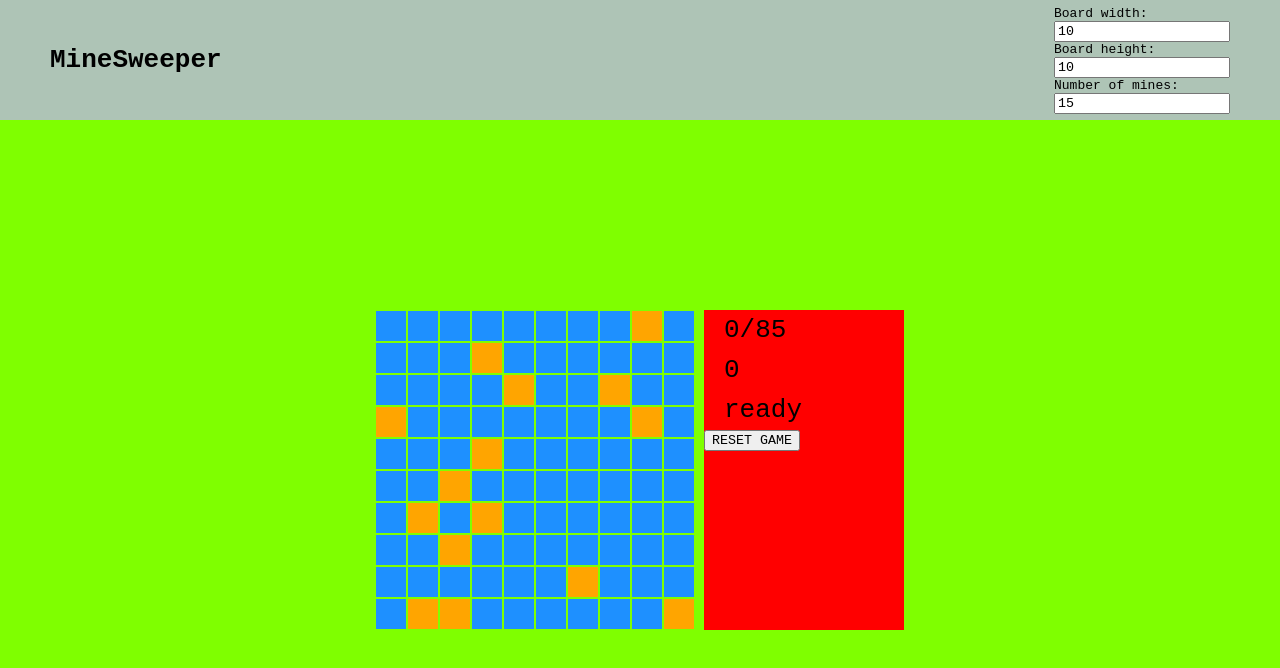
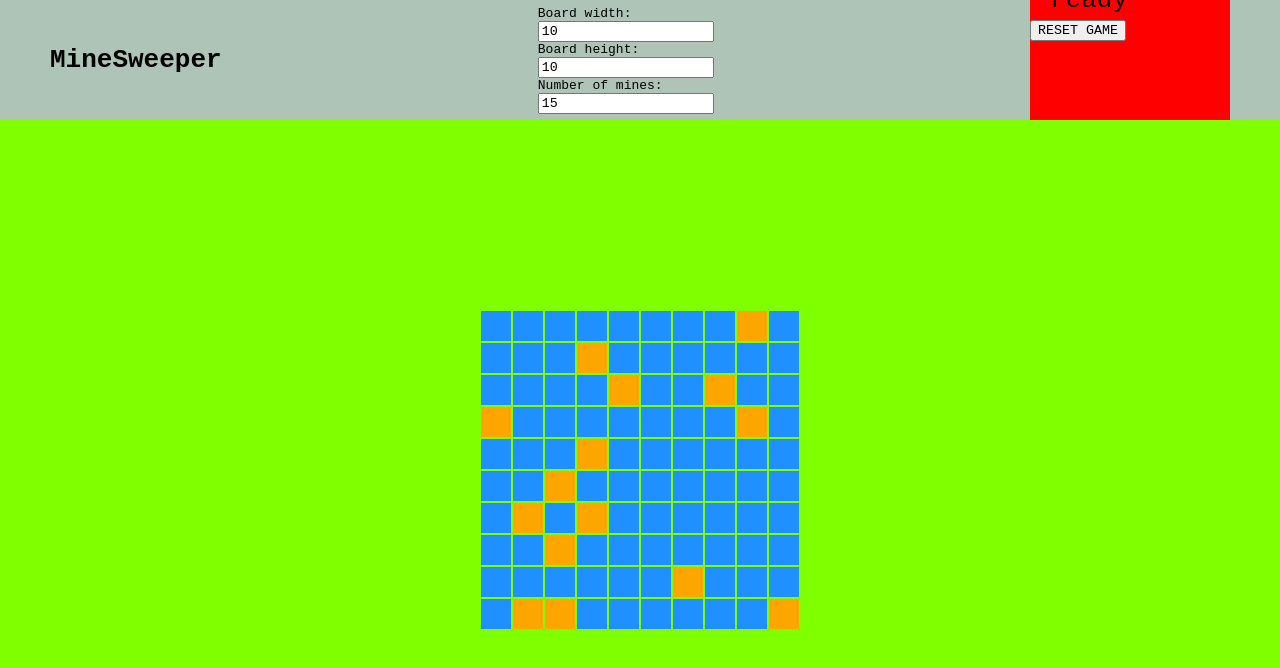
Before and after one commit to koshonson/minesweeper, a React (Vite) app: page / in a window 1280 px wide. Shown: the top 668 px of the page. Built offline with nearby package versions, Linux system fonts and the light colour scheme.

Commit message:
merged controlPanel into settingsPanel =>new ControlPanel

```diff
--- a/src/App.jsx
+++ b/src/App.jsx
@@ -1,16 +1,22 @@
 import './styles/app.css';
-import React, { useEffect } from 'react';
+import React, { useEffect, useState } from 'react';
+
+import { useWindowSize } from './hooks/useWindowSize';
 import { useSettings } from './hooks/useSettings.js';
 import { useGameStatus } from './hooks/useGameStatus';
+import { useTimer } from './hooks/useTimer';
+import { useGameControls } from './hooks/useGameControls';
 
 import { GameBoard } from './components/GameBoard.jsx';
-import { SettingsPanel } from './components/SettingsPanel.jsx';
-import { useWindowSize } from './hooks/useWindowSize';
+import { ControlPanel } from './components/ControlPanel.jsx';
 
 function App() {
   const { width, height } = useWindowSize();
   const [settings, dispatchSettings] = useSettings(width, height);
+  const [explored, setExplored] = useState(0);
   const [gameStatus, setGame] = useGameStatus();
+  const { time, setTimer, resetTime } = useTimer();
+  const controls = useGameControls(setGame, setTimer, resetTime);
 
   useEffect(() => {
     if (gameStatus !== 'ready') return;
@@ -19,12 +25,22 @@ function App() {
 
   return (
     <div className='container'>
-      <SettingsPanel
+      <ControlPanel
         settings={settings}
         dispatchSettings={dispatchSettings}
+        explored={explored}
         gameStatus={gameStatus}
+        time={time}
+        controls={controls}
       />
-      <GameBoard settings={settings} setGame={setGame} gameStatus={gameStatus} />
+      <GameBoard
+        settings={settings}
+        explored={explored}
+        setExplored={setExplored}
+        gameStatus={gameStatus}
+        setGame={setGame}
+        controls={controls}
+      />
     </div>
   );
 }
--- a/src/components/ControlPanel.jsx
+++ b/src/components/ControlPanel.jsx
@@ -1,15 +1,46 @@
+import '../styles/settings.css';
 import React from 'react';
+import { SETTINGS_ACTIONS as actions } from '../hooks/useSettings';
 
-export const ControlPanel = ({ settings, gameStatus, time, controls, explored }) => {
+export const ControlPanel = props => {
+  const { settings, dispatchSettings, gameStatus, time, controls, explored } = props;
   const { height, width, numMines } = settings;
   const explorable = height * width - numMines;
 
   return (
-    <div className='game-display' style={{ height: `calc(32px * ${height})` }}>
-      <div className='timer'>{explored + '/' + explorable}</div>
-      <div className='timer'>{time}</div>
-      <div className='timer'>{gameStatus}</div>
-      <button onClick={controls.resetGame}>RESET GAME</button>
+    <div className={`control-panel${gameStatus === 'game-on' ? ' cp-collapsed' : ''}`}>
+      <h1>MineSweeper</h1>
+      {gameStatus !== 'game-on' && (
+        <div className='settings-controls'>
+          <label htmlFor='board-width'>Board width:</label>
+          <input
+            type='number'
+            name='board-width'
+            value={settings.width}
+            onChange={e => dispatchSettings({ type: actions.SET_WIDTH, payload: e.target.value })}
+          />
+          <label htmlFor='board-height'>Board height:</label>
+          <input
+            type='number'
+            name='board-height'
+            value={settings.height}
+            onChange={e => dispatchSettings({ type: actions.SET_HEIGHT, payload: e.target.value })}
+          />
+          <label htmlFor='board-height'>Number of mines:</label>
+          <input
+            type='number'
+            name='num-mines'
+            value={settings.numMines}
+            onChange={e => dispatchSettings({ type: actions.SET_MINES, payload: e.target.value })}
+          />
+        </div>
+      )}
+      <div className='game-display' style={{ height: `calc(32px * ${height})` }}>
+        <div className='timer'>{explored + '/' + explorable}</div>
+        <div className='timer'>{time}</div>
+        <div className='timer'>{gameStatus}</div>
+        <button onClick={controls.resetGame}>RESET GAME</button>
+      </div>
     </div>
   );
 };
--- a/src/components/GameBoard.jsx
+++ b/src/components/GameBoard.jsx
@@ -1,21 +1,15 @@
-import React, { useEffect, useState } from 'react';
+import React, { useEffect } from 'react';
+
 import { generateBoard, exploreArea } from '../lib/minesweeper.js';
-
 import { useMinesweeper, CELL_GRAPH_ACTIONS as actions } from '../hooks/useMinesweeper.js';
-import { useGameControls } from '../hooks/useGameControls.js';
-import { useTimer } from '../hooks/useTimer.js';
 
 import { Cell } from './Cell.jsx';
-import { ControlPanel } from './ControlPanel.jsx';
 
-export const GameBoard = ({ settings, gameStatus, setGame }) => {
+export const GameBoard = ({ settings, gameStatus, controls, explored, setExplored }) => {
   const { width } = settings;
   const cellGraph = generateBoard(settings);
 
-  const [explored, setExplored] = useState(0);
   const [board, dispatch] = useMinesweeper(cellGraph);
-  const { time, setTimer, resetTime } = useTimer();
-  const controls = useGameControls(setGame, setTimer, resetTime);
 
   useEffect(() => {
     console.log('re-rendering');
@@ -48,13 +42,6 @@ export const GameBoard = ({ settings, gameStatus, setGame }) => {
       <div className='game-board' style={{ gridTemplateColumns: `repeat(${width}, auto)` }}>
         {renderCells(board, dispatch)}
       </div>
-      <ControlPanel
-        settings={settings}
-        gameStatus={gameStatus}
-        time={time}
-        controls={controls}
-        explored={explored}
-      />
     </main>
   );
 };
--- a/src/components/SettingsPanel.jsx
+++ /dev/null
@@ -1,36 +0,0 @@
-import '../styles/settings.css';
-import React from 'react';
-import { SETTINGS_ACTIONS as actions } from '../hooks/useSettings';
-
-export const SettingsPanel = ({ settings, dispatchSettings, gameStatus }) => {
-  return (
-    <div className={`control-panel${gameStatus === 'game-on' ? ' cp-collapsed' : ''}`}>
-      <h1>MineSweeper</h1>
-      {gameStatus !== 'game-on' && (
-        <div className='settings-controls'>
-          <label htmlFor='board-width'>Board width:</label>
-          <input
-            type='number'
-            name='board-width'
-            value={settings.width}
-            onChange={e => dispatchSettings({ type: actions.SET_WIDTH, payload: e.target.value })}
-          />
-          <label htmlFor='board-height'>Board height:</label>
-          <input
-            type='number'
-            name='board-height'
-            value={settings.height}
-            onChange={e => dispatchSettings({ type: actions.SET_HEIGHT, payload: e.target.value })}
-          />
-          <label htmlFor='board-height'>Number of mines:</label>
-          <input
-            type='number'
-            name='num-mines'
-            value={settings.numMines}
-            onChange={e => dispatchSettings({ type: actions.SET_MINES, payload: e.target.value })}
-          />
-        </div>
-      )}
-    </div>
-  );
-};
```
